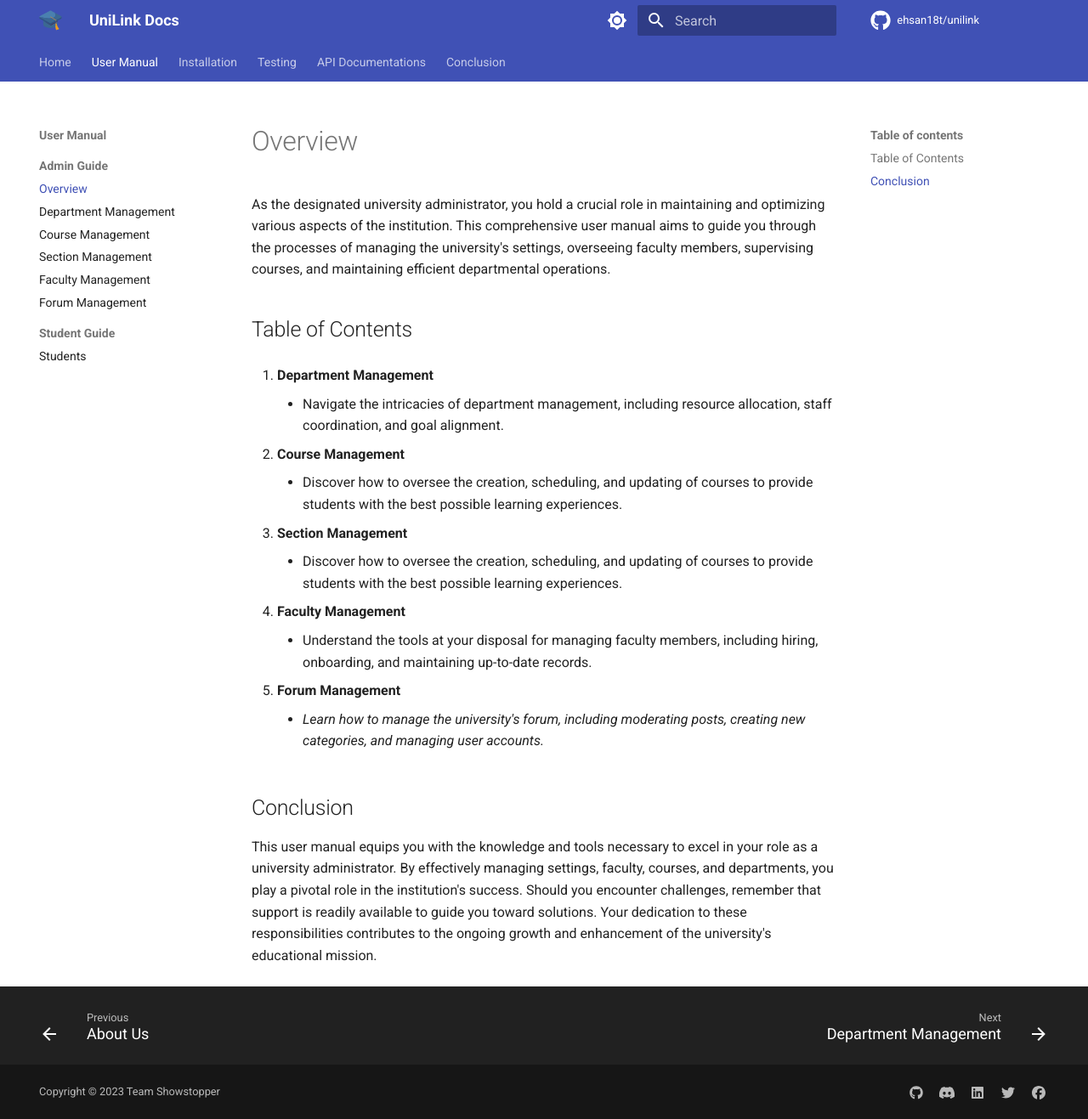
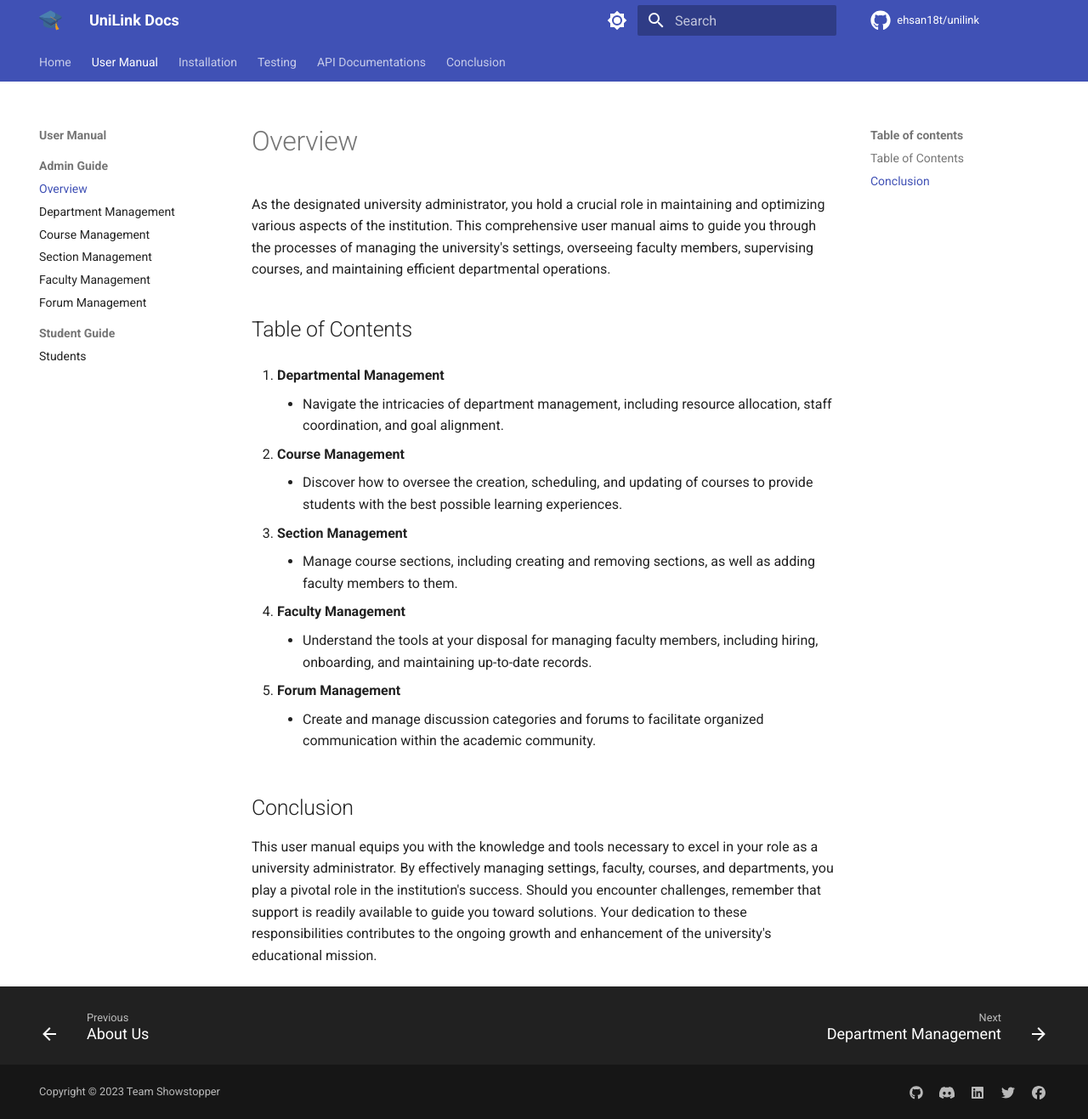
Before and after one commit to ehsan18t/unilink-docs, an MkDocs documentation site: the page built from docs/user-manual/admin/overview.md, in a window 1280 px wide and 1317 px high. Shown: the whole window at 85% size. Built offline with MkDocs 1.6.1 and Material for MkDocs 9.7.7, drawn with Linux system fonts in a browser that asks for light colours; comment, search, counter and statistics services are not loaded.

Commit message:
Update overview.md

```diff
--- a/docs/user-manual/admin/overview.md
+++ b/docs/user-manual/admin/overview.md
@@ -3,20 +3,20 @@ As the designated university administrator, you hold a crucial role in maintaini
 
 ## Table of Contents
 
-1. **Department Management**
+1. **Departmental Management**
     - Navigate the intricacies of department management, including resource allocation, staff coordination, and goal alignment.
 
 2. **Course Management**
     - Discover how to oversee the creation, scheduling, and updating of courses to provide students with the best possible learning experiences.
 
 3. **Section Management**
-    - Discover how to oversee the creation, scheduling, and updating of courses to provide students with the best possible learning experiences.
+    - Manage course sections, including creating and removing sections, as well as adding faculty members to them.
 
 4. **Faculty Management**
     - Understand the tools at your disposal for managing faculty members, including hiring, onboarding, and maintaining up-to-date records.
 
 5. **Forum Management**
-    - *Learn how to manage the university's forum, including moderating posts, creating new categories, and managing user accounts.*
+    - Create and manage discussion categories and forums to facilitate organized communication within the academic community.
 
 
 ## Conclusion
```
